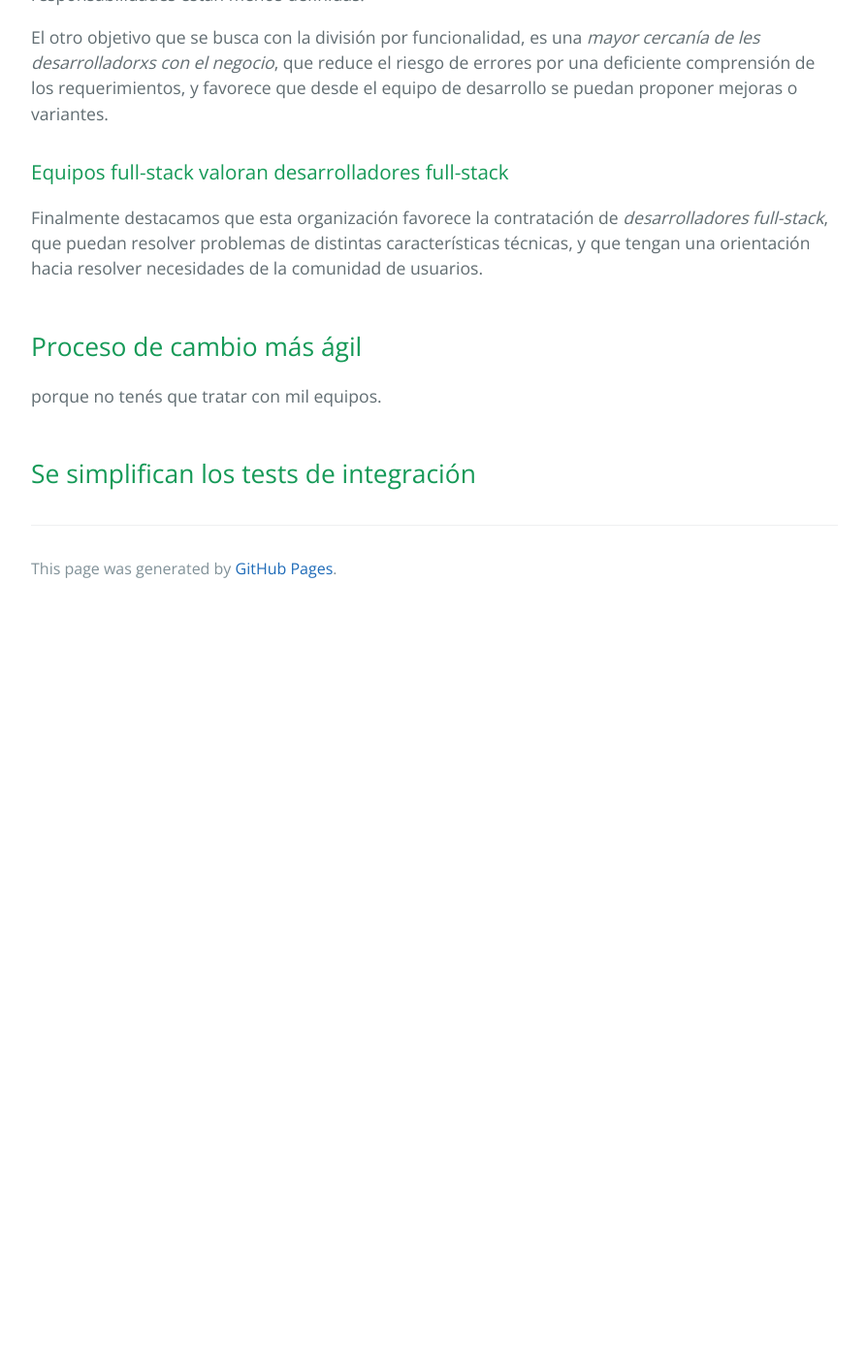
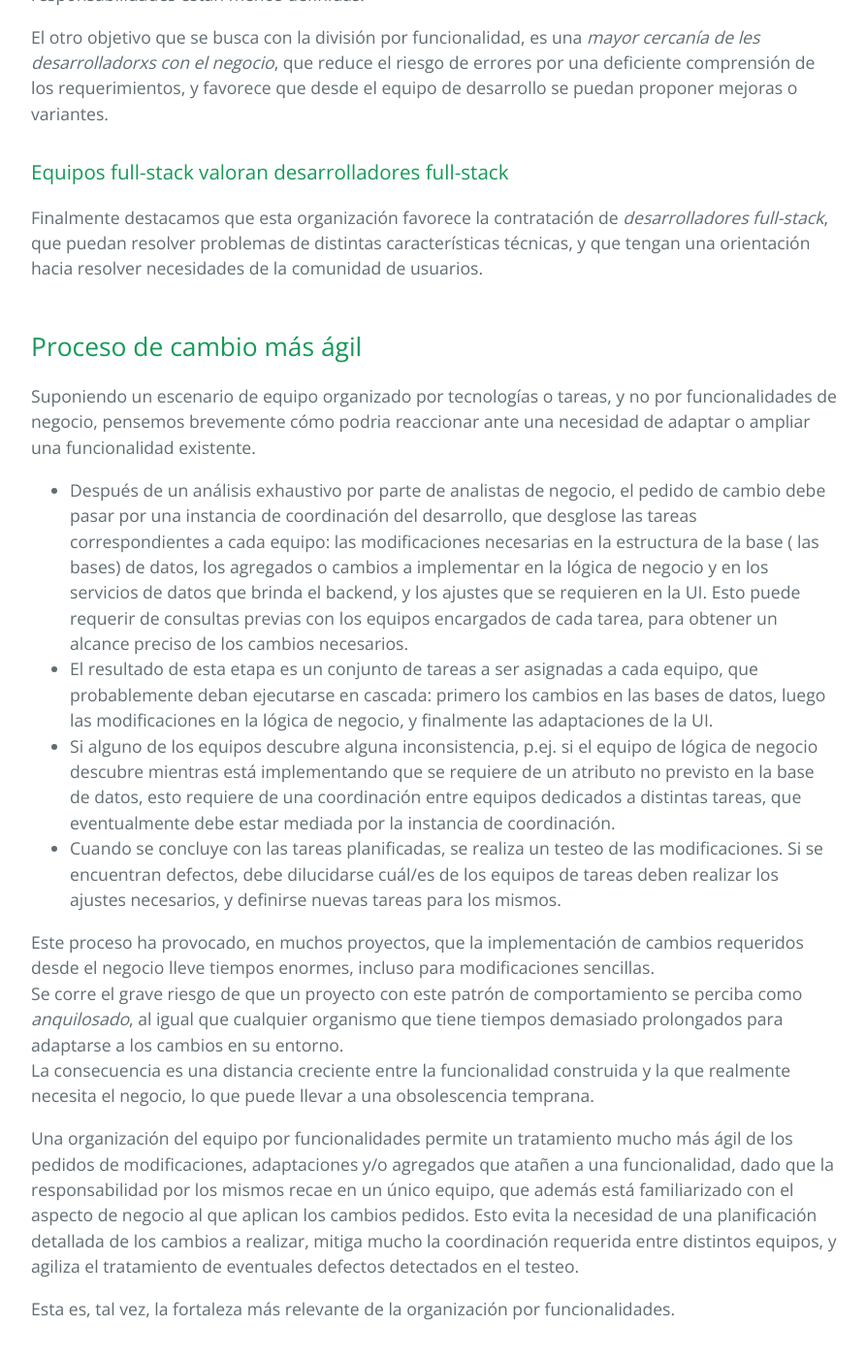
Before and after one commit to clombardi/bdsol-capacitacion-desarrollo, a Jekyll site: the page built from microservices/en-el-desarrollo.md, in a window 1280 px wide and 1400 px high, scrolled down 2069 px. Shown: the whole window at 97% size, without its empty margins (192-1085 px from the left). Built offline with Jekyll 4.4.1, drawn with Linux system fonts in a browser that asks for light colours; our own code applies the rules of GitHub Pages for plain Markdown files; before the commit the page ends 2699 px from its top, so only the background shows below that; some of the changed text lies outside the part shown.

Commit message:
microservicios - consecuencias en el desarrollo - tres ... de cinco

```diff
--- a/microservices/en-el-desarrollo.md
+++ b/microservices/en-el-desarrollo.md
@@ -43,8 +43,28 @@ Finalmente destacamos que esta organización favorece la contratación de _desar
 
 
 ## Proceso de cambio más ágil
+Suponiendo un escenario de equipo organizado por tecnologías o tareas, y no por funcionalidades de negocio, pensemos brevemente cómo podria reaccionar ante una necesidad de adaptar o ampliar una funcionalidad existente.
+- Después de un análisis exhaustivo por parte de analistas de negocio, el pedido de cambio debe pasar por una instancia de coordinación del desarrollo, que desglose las tareas correspondientes a cada equipo: las modificaciones necesarias en la estructura de la base ( las bases) de datos, los agregados o cambios a implementar en la lógica de negocio y en los servicios de datos que brinda el backend, y los ajustes que se requieren en la UI. Esto puede requerir de consultas previas con los equipos encargados de cada tarea, para obtener un alcance preciso de los cambios necesarios.
+- El resultado de esta etapa es un conjunto de tareas a ser asignadas a cada equipo, que probablemente deban ejecutarse en cascada: primero los cambios en las bases de datos, luego las modificaciones en la lógica de negocio, y finalmente las adaptaciones de la UI.
+- Si alguno de los equipos descubre alguna inconsistencia, p.ej. si el equipo de lógica de negocio descubre mientras está implementando que se requiere de un atributo no previsto en la base de datos, esto requiere de una coordinación entre equipos dedicados a distintas tareas, que eventualmente debe estar mediada por la instancia de coordinación.
+- Cuando se concluye con las tareas planificadas, se realiza un testeo de las modificaciones. Si se encuentran defectos, debe dilucidarse cuál/es de los equipos de tareas deben realizar los ajustes necesarios, y definirse nuevas tareas para los mismos.
 
-porque no tenés que tratar con mil equipos.
+Este proceso ha provocado, en muchos proyectos, que la implementación de cambios requeridos desde el negocio lleve tiempos enormes, incluso para modificaciones sencillas.
+Se corre el grave riesgo de que un proyecto con este patrón de comportamiento se perciba como _anquilosado_, al igual que cualquier organismo que tiene tiempos demasiado prolongados para adaptarse a los cambios en su entorno.
+La consecuencia es una distancia creciente entre la funcionalidad construida y la que realmente necesita el negocio, lo que puede llevar a una obsolescencia temprana.
+
+Una organización del equipo por funcionalidades permite un tratamiento mucho más ágil de los pedidos de modificaciones, adaptaciones y/o agregados que atañen a una funcionalidad, dado que la responsabilidad por los mismos recae en un único equipo, que además está familiarizado con el aspecto de negocio al que aplican los cambios pedidos.
+Esto evita la necesidad de una planificación detallada de los cambios a realizar, mitiga mucho la coordinación requerida entre distintos equipos, y agiliza el tratamiento de eventuales defectos detectados en el testeo.
+
+Esta es, tal vez, la fortaleza más relevante de la organización por funcionalidades.
+
+
+
+
 
 
 ## Se simplifican los tests de integración
+
+
+## Se favorece la experimentación
+Finalmente ...
```
